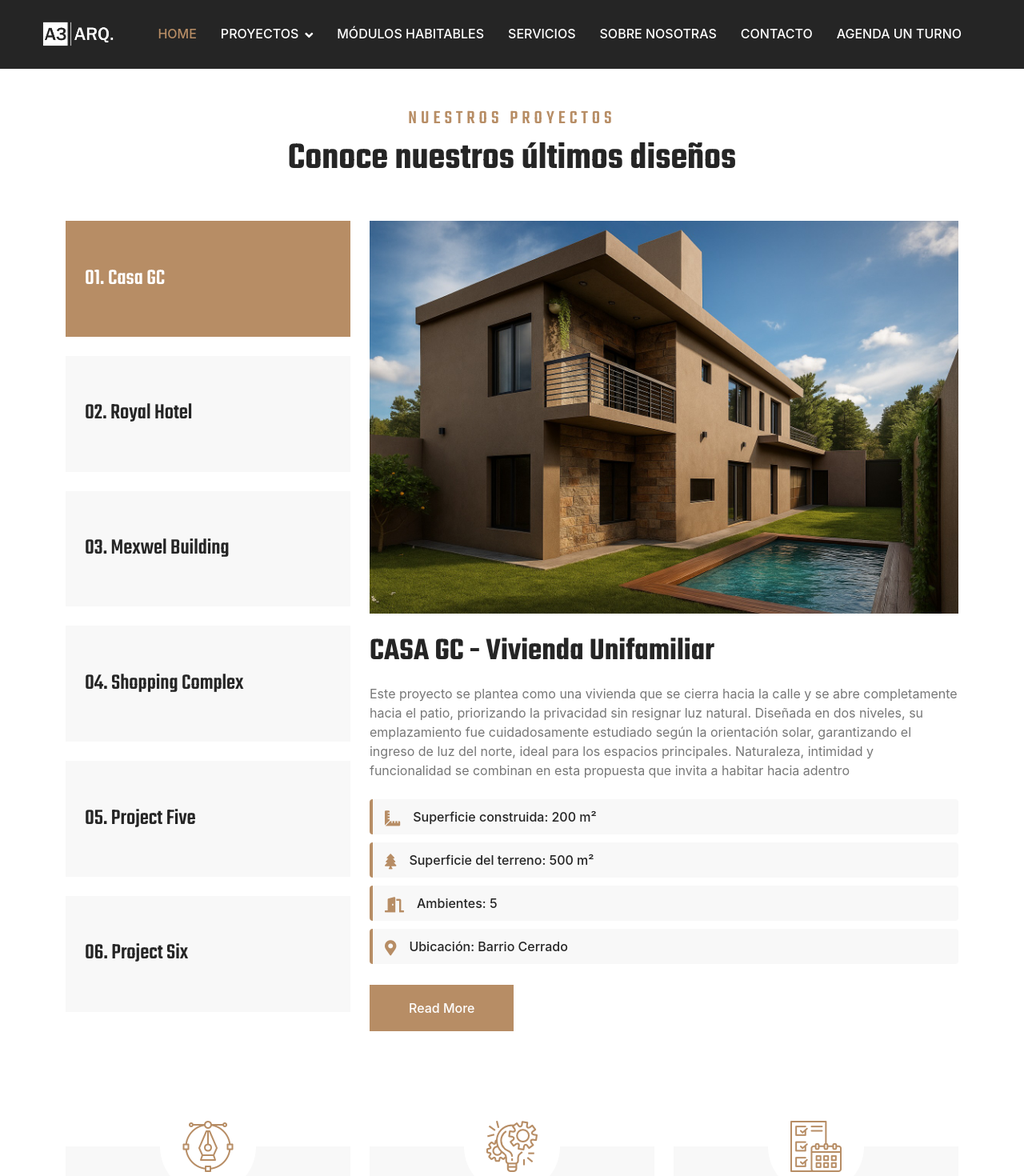
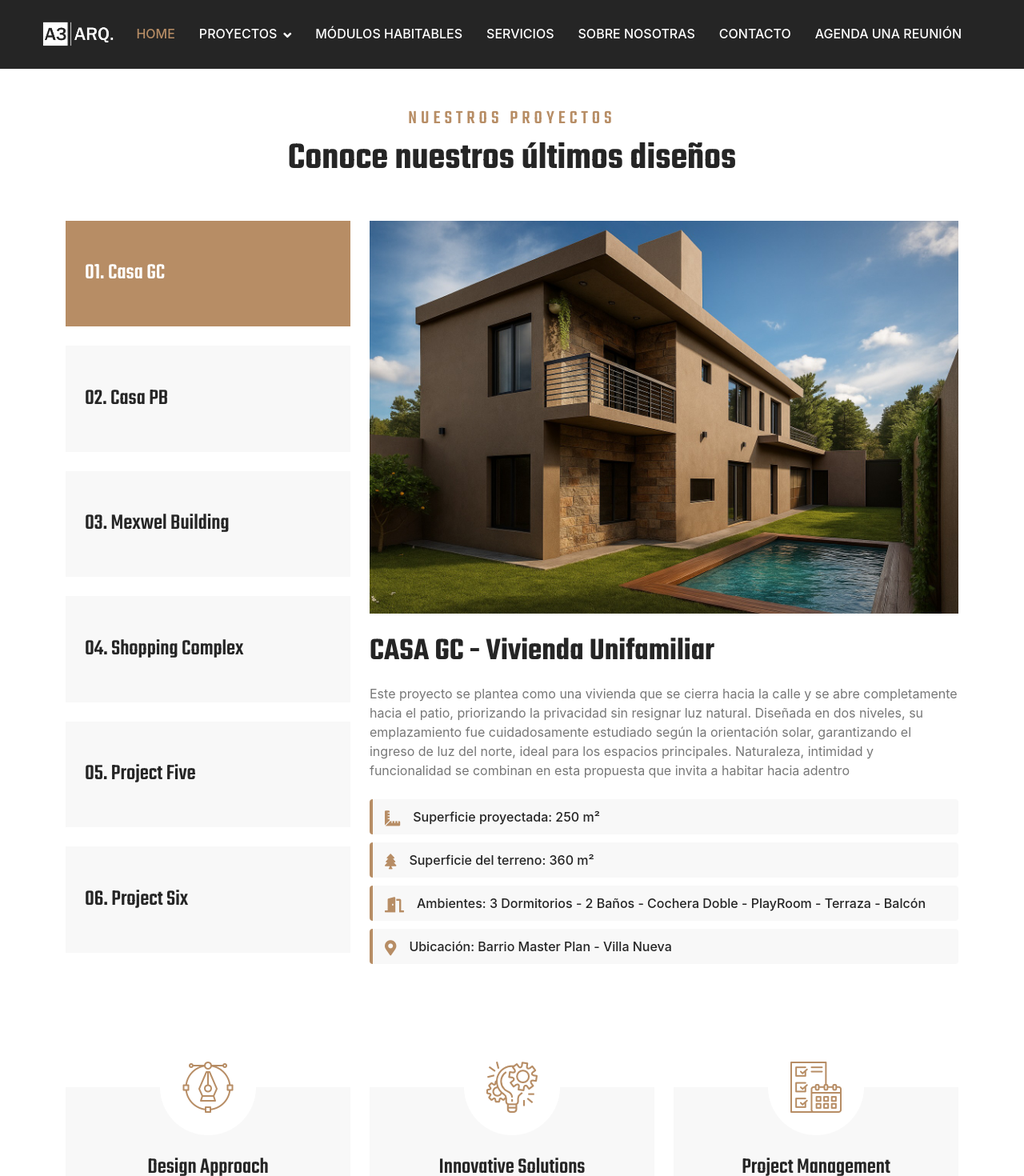
Before and after one commit to camiurenda/A3Arq, a React (Create React App) app: page /project.html in a window 1280 px wide. Shown: the top 1470 px of the page at 80% size. Built offline with nearby package versions, Linux system fonts and the light colour scheme; the HTML template or start-up script is replaced by a standard one.

Commit message:
Agregado casa PB

```diff
--- a/src/components/Footer.js
+++ b/src/components/Footer.js
@@ -7,8 +7,8 @@ const Footer = () => {
                 <div className="row g-5">
                     <div className="col-lg-3 col-md-6">
                         <h3 className="text-light mb-4">Address</h3>
-                        <p className="mb-2"><i className="fa fa-map-marker-alt text-primary me-3"></i>123 Street, New York, USA</p>
-                        <p className="mb-2"><i className="fa fa-phone-alt text-primary me-3"></i>+012 345 67890</p>
+                        <p className="mb-2"><i className="fa fa-map-marker-alt text-primary me-3"></i>Villa María, Córdoba</p>
+                        <p className="mb-2"><i className="fa fa-phone-alt text-primary me-3"></i>+54 9 353 420-2482 (Lucía)</p>
                         <p className="mb-2"><i className="fa fa-envelope text-primary me-3"></i>info@example.com</p>
                         <div className="d-flex pt-2">
                             <a className="btn btn-square btn-outline-body me-1" href="https://twitter.com"><i className="fab fa-twitter"></i></a>
--- a/src/components/Navbar.js
+++ b/src/components/Navbar.js
@@ -37,7 +37,7 @@ const Navbar = () => {
                         <a href="#" className="nav-link dropdown-toggle" data-bs-toggle="dropdown">Proyectos</a>
                         <div className="dropdown-menu border-0 m-0">
                             <a href="/project.html#project1" className="dropdown-item">Casa GC</a>
-                            <a href="/project.html#project2" className="dropdown-item">Proyecto 2</a>
+                            <a href="/project.html#project2" className="dropdown-item">Casa PB</a>
                             <a href="/project.html#project3" className="dropdown-item">Proyecto 3</a>
                             <a href="/project.html#project4" className="dropdown-item">Proyecto 4</a>
                             <a href="/project.html#project5" className="dropdown-item">Proyecto 5</a>
@@ -48,7 +48,7 @@ const Navbar = () => {
                     <a href="/service.html" className="nav-item nav-link">Servicios</a>
                     <a href="/about.html" className="nav-item nav-link">Sobre nosotras</a>
                     <a href="/contact.html" className="nav-item nav-link">Contacto</a>
-                    <a href="/appointment.html" className="nav-item nav-link">Agenda un turno</a>
+                    <a href="/appointment.html" className="nav-item nav-link">Agenda una reunión</a>
                 </div>
             </div>
         </nav>
--- a/src/components/Project.js
+++ b/src/components/Project.js
@@ -8,23 +8,23 @@ const projectsData = [
         title: "CASA GC - Vivienda Unifamiliar",
         description: "Este proyecto se plantea como una vivienda que se cierra hacia la calle y se abre completamente hacia el patio, priorizando la privacidad sin resignar luz natural. Diseñada en dos niveles, su emplazamiento fue cuidadosamente estudiado según la orientación solar, garantizando el ingreso de luz del norte, ideal para los espacios principales. Naturaleza, intimidad y funcionalidad se combinan en esta propuesta que invita a habitar hacia adentro",
         features: [
-            { icon: "fa fa-ruler-combined", label: "Superficie construida", value: "200 m²" },
-            { icon: "fa fa-tree", label: "Superficie del terreno", value: "500 m²" },
-            { icon: "fa fa-door-open", label: "Ambientes", value: "5" },
-            { icon: "fa fa-map-marker-alt", label: "Ubicación", value: "Barrio Cerrado" }
+            { icon: "fa fa-ruler-combined", label: "Superficie proyectada", value: "250 m²" },
+            { icon: "fa fa-tree", label: "Superficie del terreno", value: "360 m²" },
+            { icon: "fa fa-door-open", label: "Ambientes", value: "3 Dormitorios - 2 Baños - Cochera Doble - PlayRoom - Terraza - Balcón" },
+            { icon: "fa fa-map-marker-alt", label: "Ubicación", value: "Barrio Master Plan - Villa Nueva" }
         ]
     },
     {
         id: 2,
-        name: "Royal Hotel",
-        image: "img/project-2.jpg",
-        title: "Modern Hotel Design",
-        description: "Aliqu diam amet diam et eos. Clita erat ipsum et lorem et sit, sed stet lorem sit clita duo justo magna dolore erat amet. Tempor erat elitr rebum at clita.",
+        name: "Casa PB",
+        image: "img/CASAPB.jpg",
+        title: "CASA PB - Vivienda Unifamiliar",
+        description: "La casa está proyectada en un terreno de forma triangular, al estar en esquina, tomamos como concepto general la relación visual con el entorno natural. Se articula en dos plantas, una baja donde se desarrollan la mayoría de las actividades diurnas, estar, cocina, comedor, galería con asador y patio con pileta, y por otro lado en la planta alta se encuentran los dormitorios con acceso a un balcón, un sector de trabajo y un baño con ante baño. Está pensada con una arquitectura moderna, simple y un diseño elegante que incorpora detalles de piedras naturales en sus fachadas.",
         features: [
-            { icon: "fa fa-ruler-combined", label: "Superficie construida", value: "1500 m²" },
-            { icon: "fa fa-tree", label: "Superficie del terreno", value: "2000 m²" },
-            { icon: "fa fa-door-open", label: "Ambientes", value: "50" },
-            { icon: "fa fa-map-marker-alt", label: "Ubicación", value: "Centro Urbano" }
+            { icon: "fa fa-ruler-combined", label: "Superficie proyectada", value: "116 m²" },
+            { icon: "fa fa-tree", label: "Superficie del terreno", value: "230 m²" },
+            { icon: "fa fa-door-open", label: "Ambientes", value: "2 Dormitorios - 1 Baño - 1 Toilette - Estudio - Balcón - Cochera simple" },
+            { icon: "fa fa-map-marker-alt", label: "Ubicación", value: "Barrio Vista Verde - Villa María"}
         ]
     },
     {
@@ -160,7 +160,6 @@ const Project = () => {
                                             {project.features.map((feature, i) => (
                                                 <p key={i} className="project-feature-item"><i className={`${feature.icon} text-primary me-3`}></i>{feature.label}: {feature.value}</p>
                                             ))}
-                                            <a href="/project.html" className="btn btn-primary py-3 px-5 mt-3">Read More</a>
                                         </div>
                                     </div>
                                 </div>
```
Also changed, not shown: public/img/CASAPB.jpg (added).
